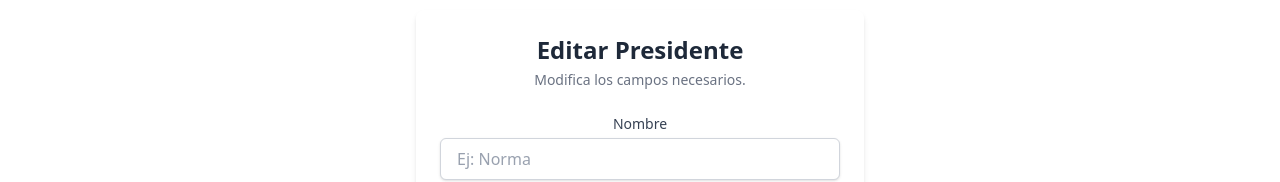
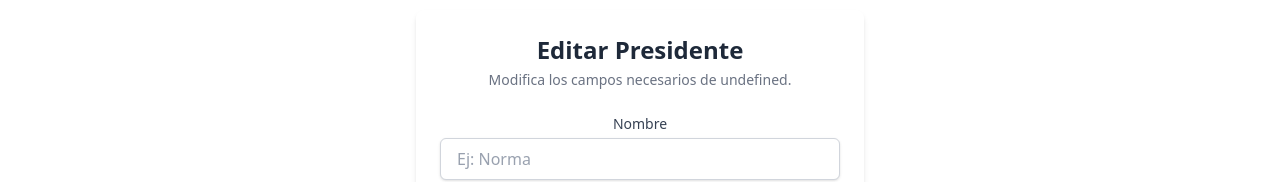
Before and after one commit to IngAlim2023/TallerTS, a React (Vite) app: page /formularioPresidentes/1 in a window 1280 px wide. Shown: the part 126-308 px from the top of the page. Built offline with nearby package versions, Linux system fonts and the light colour scheme; no server answers.

Commit message:
detalles del editar

```diff
--- a/src/components/presidentes/CreatePresidente.tsx
+++ b/src/components/presidentes/CreatePresidente.tsx
@@ -100,7 +100,7 @@ const CreatePresidente: React.FC = () => {
         </h1>
         <p className="text-sm text-gray-500">
           {params.id
-            ? "Modifica los campos necesarios."
+            ? `Modifica los campos necesarios de ${president[0]?.nombre}.`
             : "Completa la información para registrar un nuevo presidente."}
         </p>
       </div>
```
